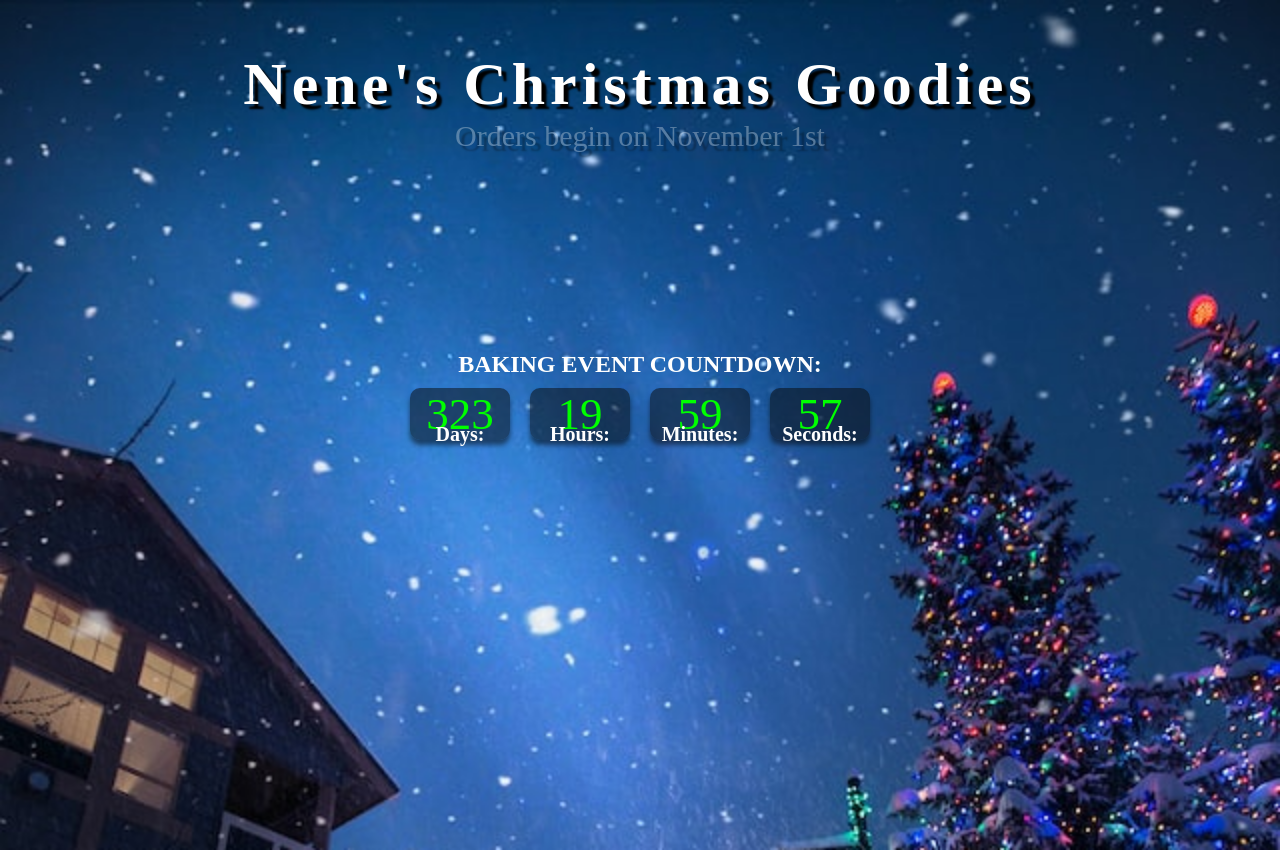
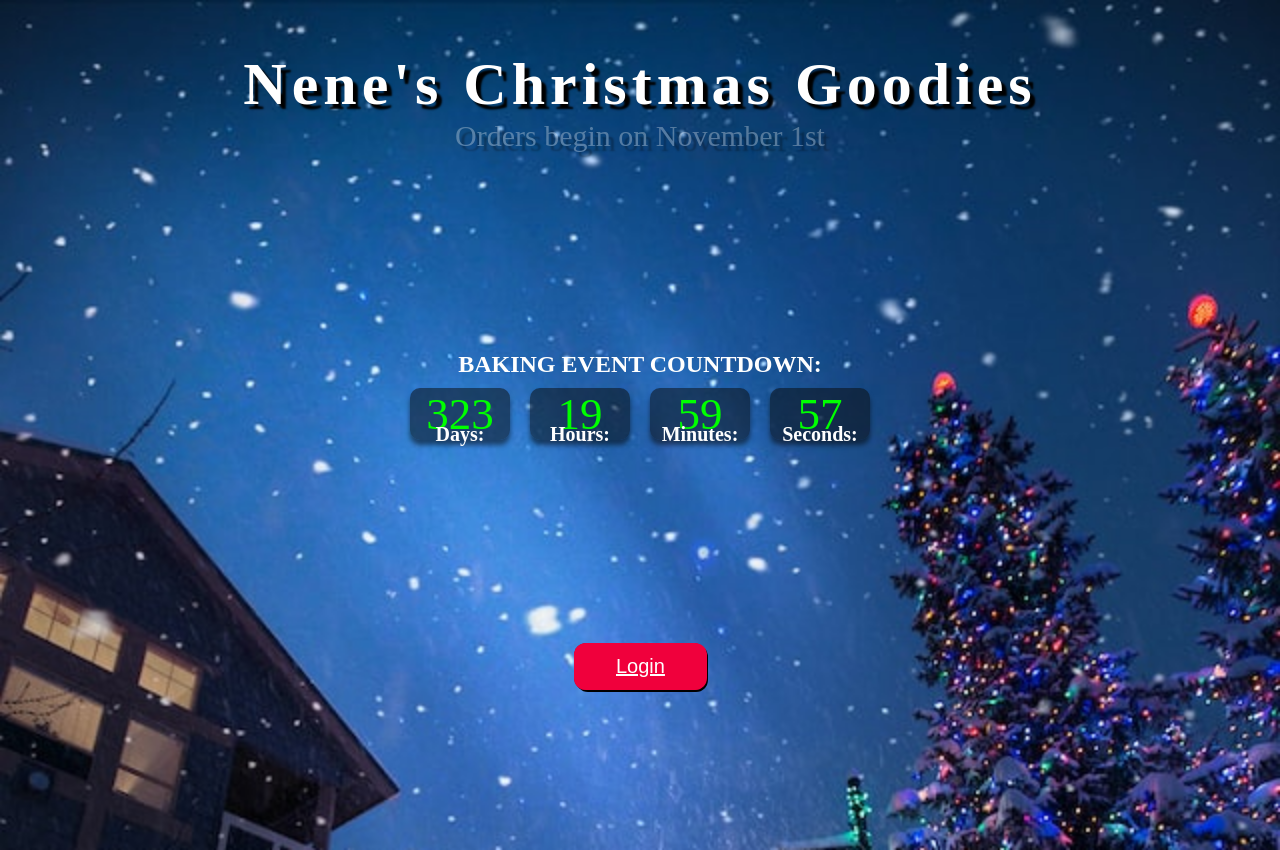
Before and after one commit to thomas065/holiday-goodies, a React (Create React App) app: page / in a window 1280 px wide. Built offline with nearby package versions, Linux system fonts and the light colour scheme; a web font is replaced by a local one.

Commit message:
adjustments
fixed button fluidity

```diff
--- a/src/App.js
+++ b/src/App.js
@@ -1,6 +1,5 @@
 import './styles.scss';
 import Title from './components/titlepage/title';
-import Login from './components/login/login';
 import Countdown from './components/countdown/countdown';
 
 function App() {
@@ -8,7 +7,6 @@ function App() {
         <div>
             <Title />
             <Countdown />
-            {/*<Login />*/}
         </div>
     );
 }
--- a/src/components/countdown/countdown.js
+++ b/src/components/countdown/countdown.js
@@ -1,5 +1,6 @@
 import './countdown.styles.scss';
 import {useState, useEffect} from 'react';
+import Login from '../login/login';
 
 const Countdown = () => {
 	const [days, setDays] = useState(10);
@@ -45,6 +46,7 @@ const Countdown = () => {
 					<div className='spinner'></div>
 				</div>
 			) : (
+				<div>
 					<section className='container holiday-font'>
 						<h1>Baking Event Countdown:</h1>
 						<div className='countdown'>
@@ -66,6 +68,8 @@ const Countdown = () => {
 							</article>
 						</div>
 					</section>
+					<Login />
+				</div>
 			)}
 		</>
 	);
```
Lines whose indentation alone changed are shown as unchanged.
